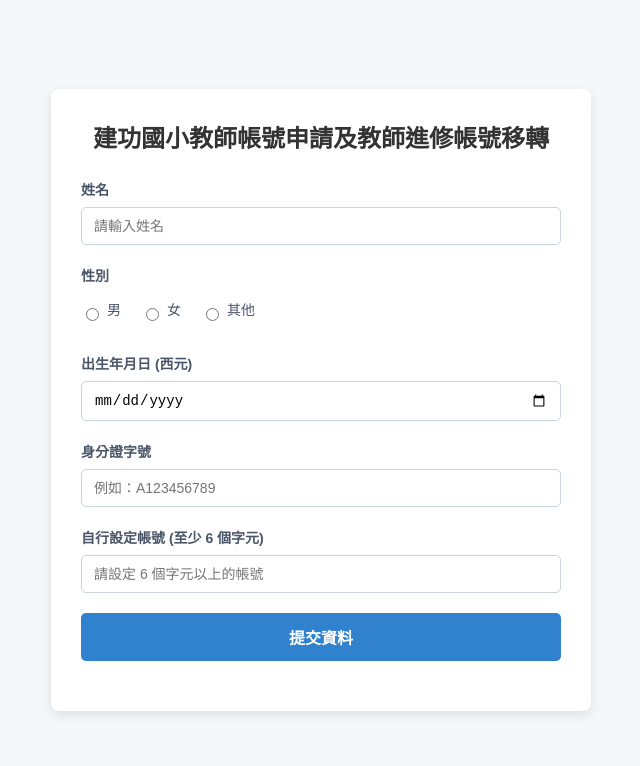
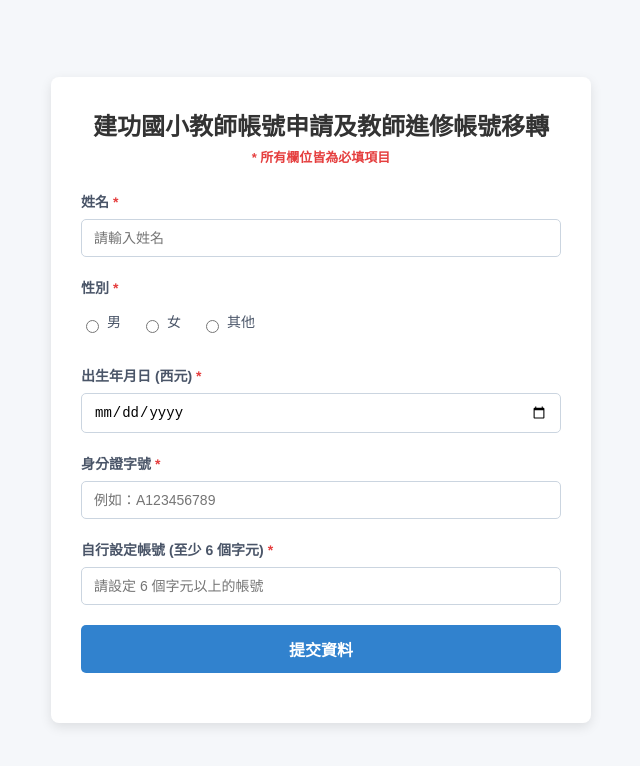
Before and after one commit to jkes-taichung/new, a plain HTML site: page index.html in a window 1280 px wide. Shown: the whole page, without its empty margins (319-959 px from the left). Drawn offline with Linux system fonts and the light colour scheme.

Commit message:
Update index.html

```diff
--- a/index.html
+++ b/index.html
@@ -28,7 +28,14 @@
             text-align: center;
             color: #333333;
             margin-top: 0;
+            margin-bottom: 5px;
+        }
+        .form-notice {
+            text-align: center;
+            color: #e53e3e;
+            font-size: 13px;
             margin-bottom: 25px;
+            font-weight: bold;
         }
         .form-group {
             margin-bottom: 20px;
@@ -39,6 +46,11 @@
             color: #4a5568;
             font-weight: 600;
             font-size: 14px;
+        }
+        /* 自動為必填欄位加上紅星 */
+        .required-label::after {
+            content: " *";
+            color: #e53e3e;
         }
         input[type="text"], input[type="date"] {
             width: 100%;
@@ -63,6 +75,10 @@
             display: inline;
             margin-left: 5px;
             cursor: pointer;
+        }
+        /* 移除單選鈕選項後面的紅星 */
+        .radio-group label::after {
+            content: none;
         }
         .radio-item {
             display: flex;
@@ -101,14 +117,16 @@
 
 <div class="form-container">
     <h2>建功國小教師帳號申請及教師進修帳號移轉</h2>
+    <div class="form-notice">* 所有欄位皆為必填項目</div>
+
     <form id="dataForm">
         <div class="form-group">
-            <label for="name">姓名</label>
+            <label for="name" class="required-label">姓名</label>
             <input type="text" id="name" name="name" required placeholder="請輸入姓名">
         </div>
 
         <div class="form-group">
-            <label>性別</label>
+            <label class="required-label">性別</label>
             <div class="radio-group">
                 <div class="radio-item">
                     <input type="radio" id="male" name="gender" value="男" required>
@@ -126,17 +144,17 @@
         </div>
 
         <div class="form-group">
-            <label for="dob">出生年月日 (西元)</label>
+            <label for="dob" class="required-label">出生年月日 (西元)</label>
             <input type="date" id="dob" name="dob" required>
         </div>
 
         <div class="form-group">
-            <label for="idNumber">身分證字號</label>
+            <label for="idNumber" class="required-label">身分證字號</label>
             <input type="text" id="idNumber" name="idNumber" required placeholder="例如：A123456789">
         </div>
 
         <div class="form-group">
-            <label for="account">自行設定帳號 (至少 6 個字元)</label>
+            <label for="account" class="required-label">自行設定帳號 (至少 6 個字元)</label>
             <input type="text" id="account" name="account" minlength="6" required placeholder="請設定 6 個字元以上的帳號">
         </div>
 
```
